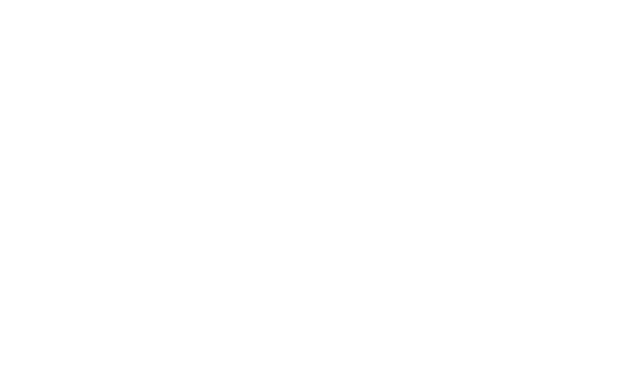
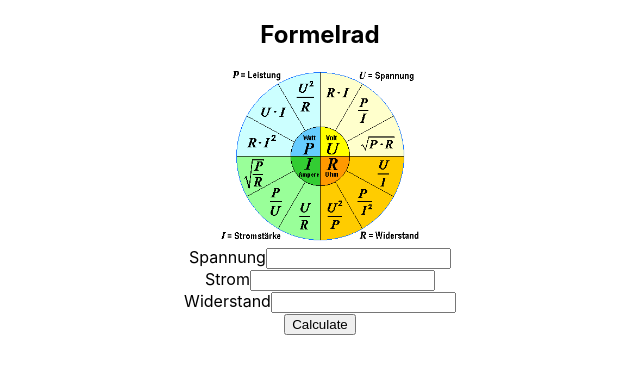
Before and after one commit to weelllliii/14_22_FormelradReactVorlage, a React (Create React App) app: page / in a window 1280 px wide. Shown: the top 374 px of the page, without its empty margins (320-960 px from the left). Built offline with nearby package versions, Linux system fonts and the light colour scheme.

Commit message:
0004-For-the-first-demo-a-basic-form-has-to-be-shown

```diff
--- a/src/formelrad/Formelrad.js
+++ b/src/formelrad/Formelrad.js
@@ -1,6 +1,22 @@
+import formelrad from "../image/formelradelektronik.gif";
+
 export default function Formelrad() {
     return (
         <>
+            <h2>Formelrad</h2>
+            <img src={formelrad} width="200" alt="Formelrad"/>
+            <form>
+                <div>
+                    <label>Spannung</label><input></input>
+                </div>
+                <div>
+                    <label>Strom</label><input></input>
+                </div>
+                <div>
+                    <label>Widerstand</label><input></input>
+                </div>
+                <button type="submit">Calculate</button>
+            </form>
         </>
     )
 }
```
Also changed, not shown: src/image/formelradelektronik.gif (added).
